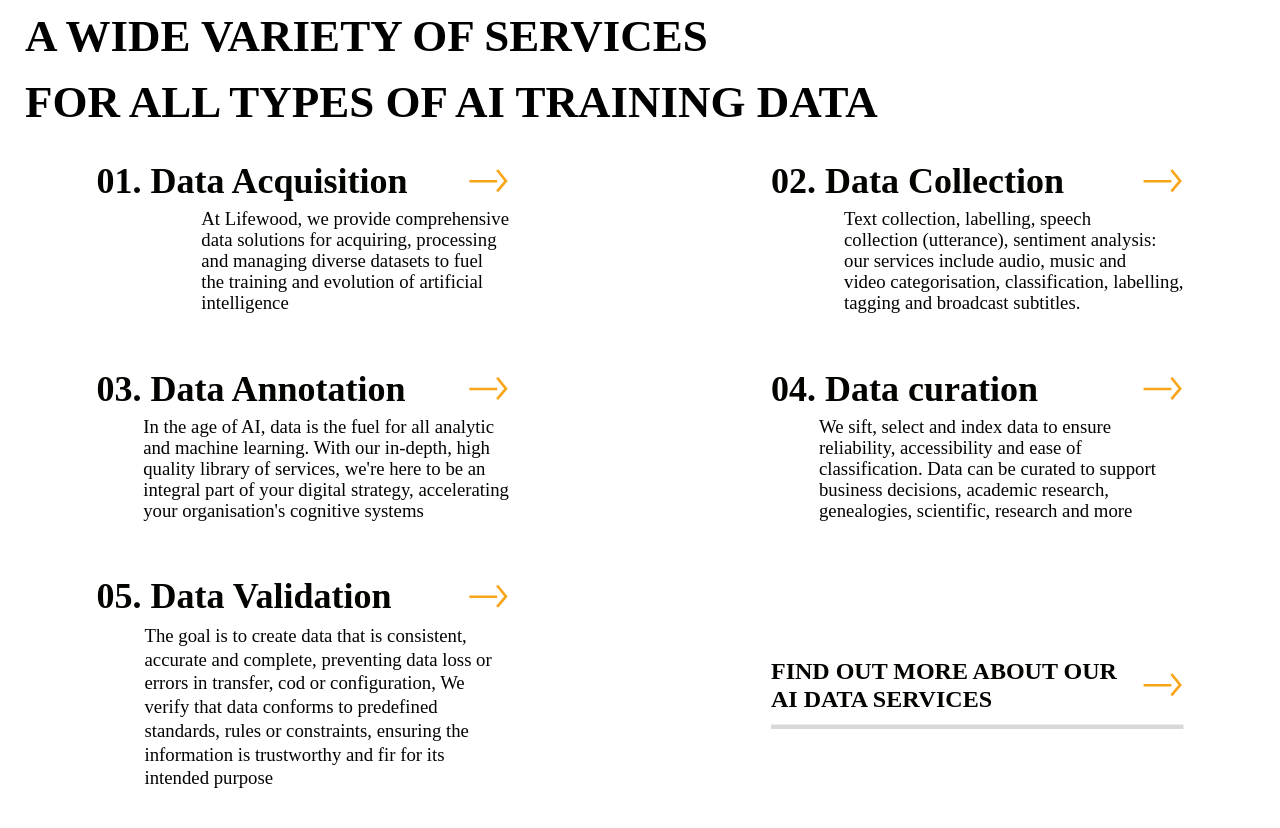
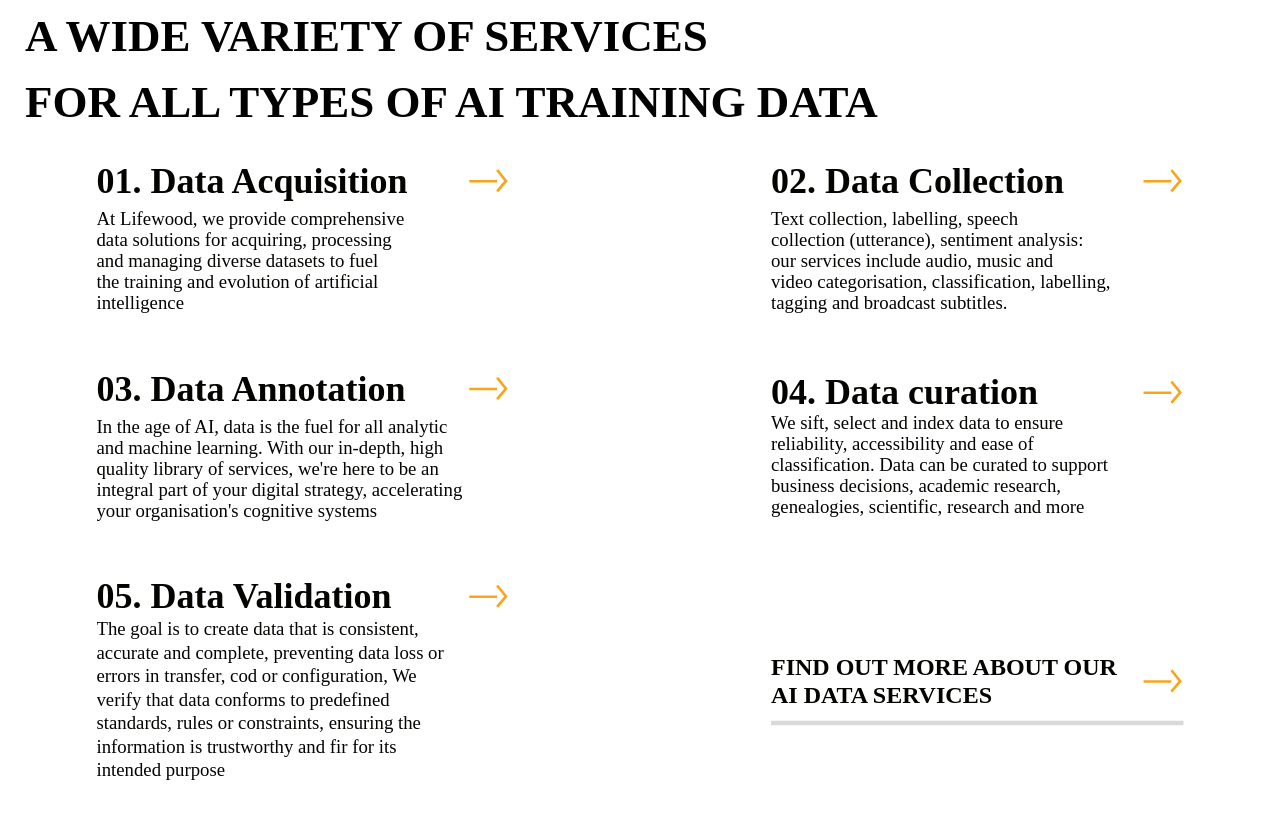
Before and after one commit to OSP-Solutions/lifewood-web, a website built with Parcel: page index.html in a window 1280 px wide. Shown: the part 2433-3261 px from the top of the page. Built offline with nearby package versions, Linux system fonts and the light colour scheme; files whose address does not match are found by name.

Commit message:
index align paragraphs

```diff
--- a/index.css
+++ b/index.css
@@ -1106,7 +1106,6 @@
 }
 .single-item6 {
   width: 550px;
-  align-items: flex-end;
   padding: var(--padding-xl) 0;
   box-sizing: border-box;
   gap: var(--gap-3xs);
@@ -1184,7 +1183,6 @@
 }
 .single-item7 {
   width: 550px;
-  align-items: flex-end;
   padding: var(--padding-xl) 0;
   box-sizing: border-box;
   gap: var(--gap-3xs);
@@ -1262,7 +1260,6 @@
 }
 .single-item8 {
   width: 550px;
-  align-items: flex-end;
   padding: var(--padding-xl) 0;
   box-sizing: border-box;
   gap: var(--gap-3xs);
@@ -1325,7 +1322,6 @@
 .bottom8,
 .single-item9 {
   overflow: hidden;
-  display: flex;
   flex-direction: column;
   align-items: flex-end;
   justify-content: center;
@@ -1402,7 +1398,6 @@
 .bottom9,
 .single-item10 {
   overflow: hidden;
-  display: flex;
   flex-direction: column;
   align-items: flex-end;
   justify-content: center;
@@ -2112,6 +2107,10 @@
   align-items: flex-start;
   letter-spacing: normal;
 }
+
+
+
+
 @media screen and (max-width: 1650px) {
   .at-lifewood-we-empower-busine-group,
   .grid2,
```
